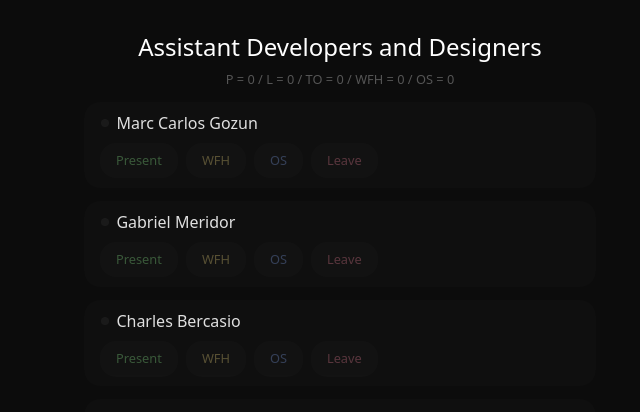
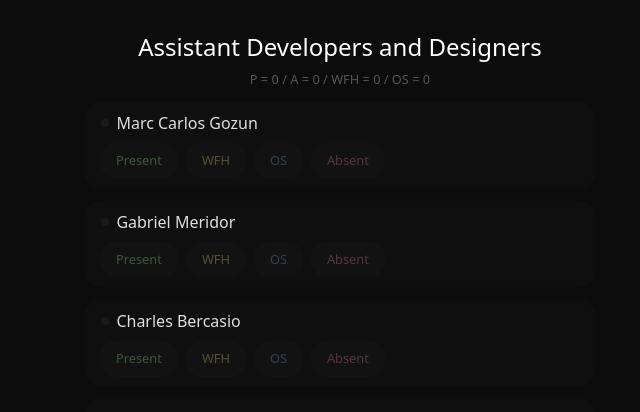
Before and after one commit to GabrielA2K/a2k-attendance, a React (Vite) app: page / in a window 1280 px wide. Shown: the part 388-800 px from the top of the page, without its empty margins (300-940 px from the left). Built offline with nearby package versions, Linux system fonts and the light colour scheme.

Commit message:
fix: attendance count for TAs.

```diff
--- a/src/App.jsx
+++ b/src/App.jsx
@@ -79,9 +79,9 @@ export default function App() {
         finalOutput += person.name+" - "+((person.status === "A") ? ((person.leaveType === "") ? "A" : person.leaveType ) : person.status)+" "+((person.timeIn === "") ? "" : "("+person.timeIn+") ")+person.reason+"\n"
       })
 
-      finalOutput += "\nAssistant Developers/Designers (P="+staff.associateDevelopers.filter(person => person.status === "P").length+"/L="+staff.associateDevelopers.filter(person => person.status === "L").length+"/TO=0/WFH="+staff.associateDevelopers.filter(person => person.status === "WFH").length+"/OS="+staff.associateDevelopers.filter(person => person.status === "OS").length+")\n"
+      finalOutput += "\nAssistant Developers/Designers (P="+staff.assistantDevelopers.filter(person => person.status === "P").length+"/A="+staff.assistantDevelopers.filter(person => person.status === "A").length+"/TO=0/WFH="+staff.assistantDevelopers.filter(person => person.status === "WFH").length+"/OS="+staff.assistantDevelopers.filter(person => person.status === "OS").length+")\n"
       staff.assistantDevelopers.forEach((person) => {
-        finalOutput += person.name+" - "+((person.status === "L") ? ((person.leaveType === "") ? "Leave" : person.leaveType ) : person.status)+" "+((person.timeIn === "") ? "" : "("+person.timeIn+") ")+person.reason+"\n"
+        finalOutput += person.name+" - "+((person.status === "A") ? ((person.leaveType === "") ? "A" : person.leaveType ) : person.status)+" "+((person.timeIn === "") ? "" : "("+person.timeIn+") ")+person.reason+"\n"
       })
 
 
@@ -128,7 +128,7 @@ export default function App() {
         finalOutput += "N/A\n";
       }
 
-      finalOutput += "\nOverall Leave: "+countOverallStaff(staff,"L")+"\nOverall OJT Absent: "+countOverallStaff(staff,"A")+"\nOverall OS: "+countOverallStaff(staff,"OS")+"\nOverall TO: 0\nOverall WFH: "+countOverallStaff(staff,"WFH")+"\nOverall Office: "+countOverallStaff(staff,"P")
+      finalOutput += "\nOverall Leave: "+countOverallStaff(staff,"L")+"\nOverall Absent: "+countOverallStaff(staff,"A")+"\nOverall OS: "+countOverallStaff(staff,"OS")+"\nOverall TO: 0\nOverall WFH: "+countOverallStaff(staff,"WFH")+"\nOverall Office: "+countOverallStaff(staff,"P")
 
       console.log(finalOutput)
       return finalOutput
--- a/src/StaffList.jsx
+++ b/src/StaffList.jsx
@@ -52,7 +52,7 @@ export default function StaffList(stafflist) {
     return (
     <>
         <p className={"title "+stafflist.titleClass}>{stafflist.title}</p>
-        <p className="details">{"P = "+stafflist.list.filter(person => person.status === "P").length+(stafflist.title === "On the Job Trainees" ? (" / A = "+stafflist.list.filter(person => person.status === "A").length): (" / L = "+stafflist.list.filter(person => person.status === "L").length)+" / TO = 0")+" / WFH = "+stafflist.list.filter(person => person.status === "WFH").length+" / OS = "+stafflist.list.filter(person => person.status === "OS").length}</p>
+        <p className="details">{"P = "+stafflist.list.filter(person => person.status === "P").length+((stafflist.title === "On the Job Trainees" || stafflist.title === "Assistant Developers and Designers") ? (" / A = "+stafflist.list.filter(person => person.status === "A").length): (" / L = "+stafflist.list.filter(person => person.status === "L").length)+" / TO = 0")+" / WFH = "+stafflist.list.filter(person => person.status === "WFH").length+" / OS = "+stafflist.list.filter(person => person.status === "OS").length}</p>
 
         {stafflist.list.map((i, key)=>{
           const [status, setStatus] = useState(i.status)
@@ -87,11 +87,11 @@ export default function StaffList(stafflist) {
                       setTimePickerActive(true)
                     }
                   }}>OS</p>
-                  <p className={(stafflist.title === "On the Job Trainees" ? "hide ": "")+statusClassCheck(status,"L")} onClick={()=>{
+                  <p className={((stafflist.title === "On the Job Trainees" || stafflist.title === "Assistant Developers and Designers") ? "hide ": "")+statusClassCheck(status,"L")} onClick={()=>{
                     toggleStatus(key,i.status,"L")
                     setStatus(i.status)
                   }}>Leave</p>
-                  <p className={(stafflist.title !== "On the Job Trainees" ? "hide ": "")+statusClassCheck(status,"A")} onClick={()=>{
+                  <p className={(!(stafflist.title === "On the Job Trainees" || stafflist.title === "Assistant Developers and Designers") ? "hide ": "")+statusClassCheck(status,"A")} onClick={()=>{
                     toggleStatus(key,i.status,"A")
                     setStatus(i.status)
                   }}>Absent</p>
```
